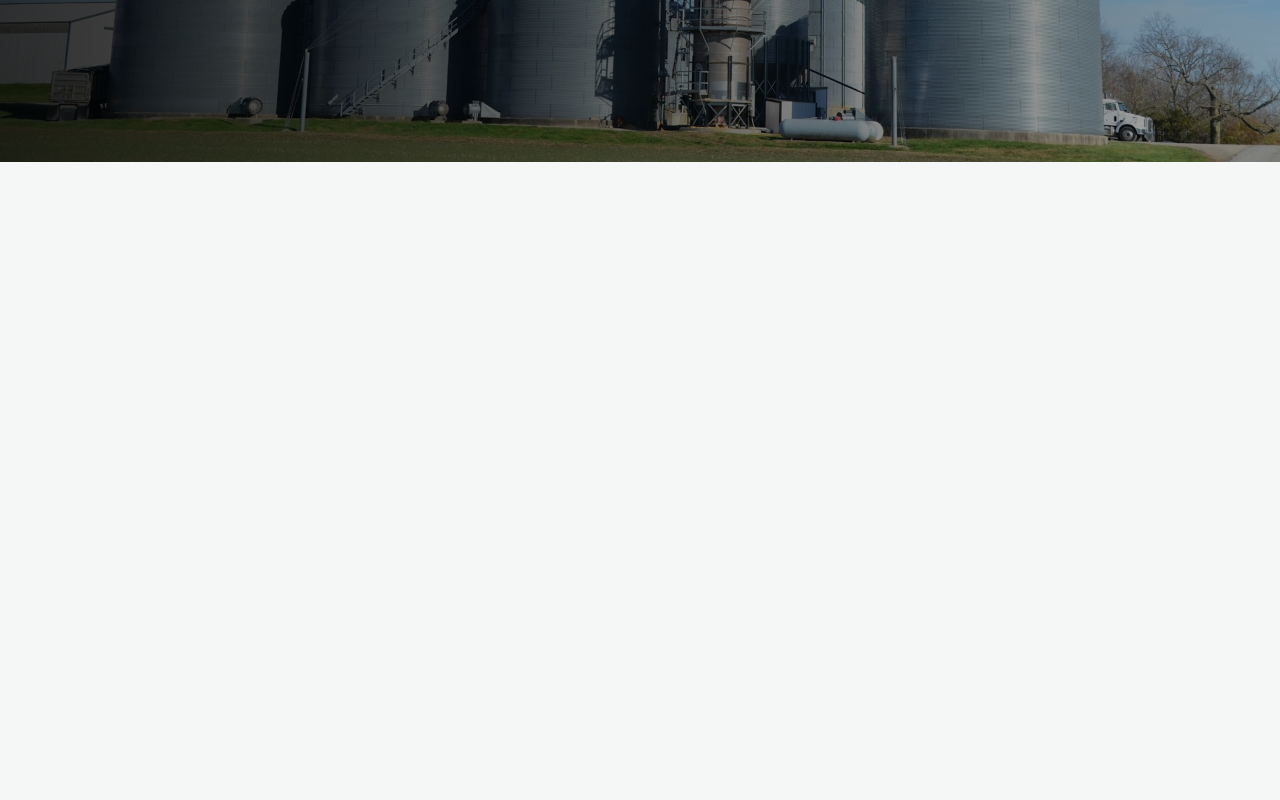
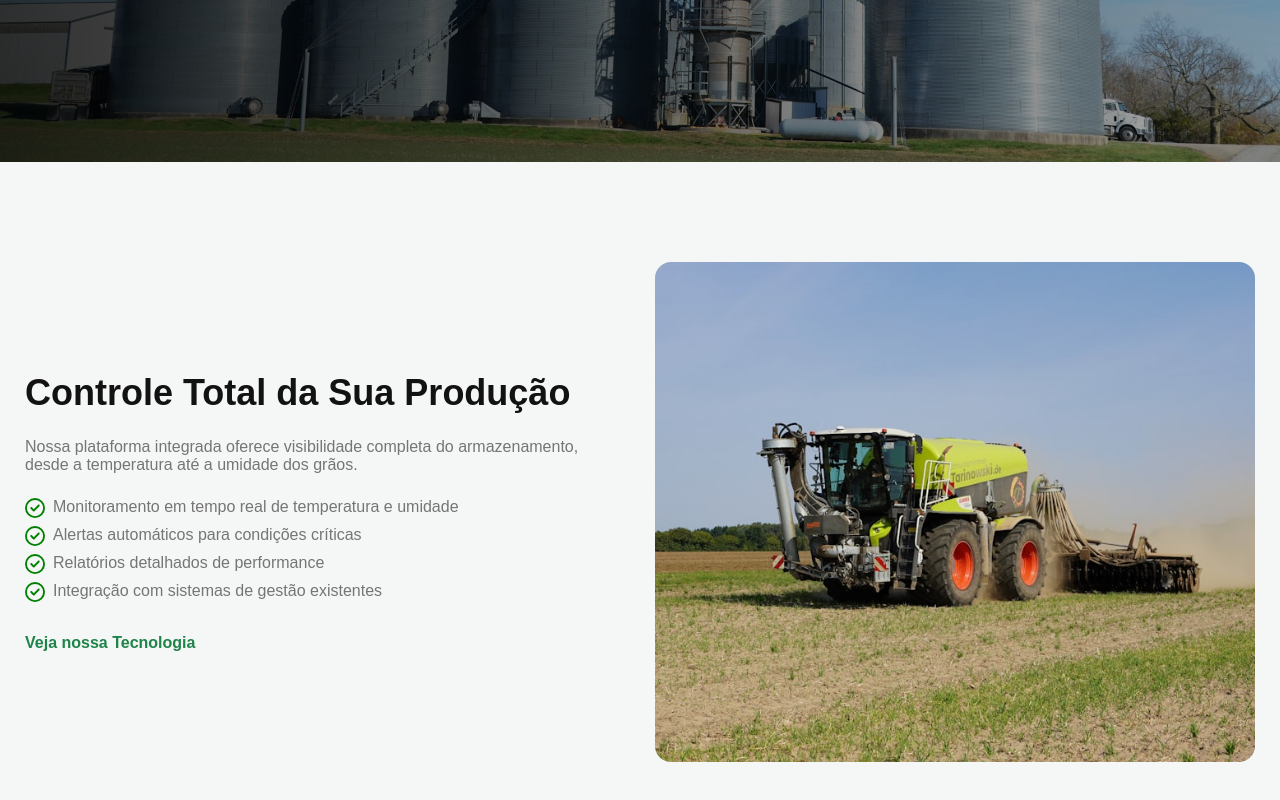
Before and after one commit to EduardoSchultz505/PI-2026-Grupo2, a React (Vite) app: page / in a window 1280 px wide. Shown: the part 638-1438 px from the top of the page. Before the commit the page ends 800 px from the top, so only its background shows below. Built offline with nearby package versions, Linux system fonts and the light colour scheme; a web font is replaced by a local one.

Commit message:
Criação de uma nova seção do site

```diff
--- a/package.json
+++ b/package.json
@@ -13,6 +13,7 @@
     "better-sqlite3": "^12.8.0",
     "react": "^19.2.4",
     "react-dom": "^19.2.4",
+    "react-icons": "^5.6.0",
     "react-router-dom": "^7.14.0",
     "recharts": "^3.8.1",
     "sqlite3": "^6.0.1"
--- a/src/Home.jsx
+++ b/src/Home.jsx
@@ -1,4 +1,7 @@
 import { Link } from "react-router-dom";
+import { FaRegCircleCheck } from "react-icons/fa6";
+import Trator from "./assets/trator.jpg"
+
 
 import "./index.css"
 export default function HomePage() {
@@ -7,12 +10,27 @@ export default function HomePage() {
       <section className="hero">
         <div className="hero-conteudo">
           <h1>SiloTech</h1>
-          <p>Transformando a gestão de armazenamento agrícola com<br></br>
-          tecnologia de ponta. Monitoramento inteligente, controle total<br></br>
+          <p>Transformando a gestão de armazenamento agrícola com
+          tecnologia de ponta. Monitoramento inteligente, controle total
           e eficiência para sua produção.</p>
-
           <Link className="iniciar" to="/cadastro">Iniciar Agora</Link>
         </div>
+      </section>
+      <section className="section2">
+        <div className="texto2">
+          <h1>Controle Total da Sua Produção</h1>
+          <p>Nossa plataforma integrada oferece visibilidade completa do armazenamento, desde a temperatura até a umidade dos grãos.</p>
+
+          <div>
+            <div className="items"><FaRegCircleCheck/><span>Monitoramento em tempo real de temperatura e umidade</span></div>
+            <div className="items"><FaRegCircleCheck/><span>Alertas automáticos para condições críticas</span></div>
+            <div className="items"><FaRegCircleCheck/><span>Relatórios detalhados de performance</span></div>
+            <div className="items"><FaRegCircleCheck/><span>Integração com sistemas de gestão existentes</span></div>
+          </div>
+
+          <Link to="/tecnologia" className="Tecnologia">Veja nossa Tecnologia</Link>
+        </div>
+        <img src={Trator}></img>
       </section>
     </div>
   );
--- a/src/Navbar.css
+++ b/src/Navbar.css
@@ -4,12 +4,17 @@
 
 nav {
   background-color: #ffffff; /* Preto: #1a1a1a Cinza: #4a4a4a Branco: #f5f7f6*/
-  width: 100% auto; /* Verdes: #2ecc71 #27ae60 #1e8449 */
+  width: 100%; /* Verdes: #2ecc71 #27ae60 #1e8449 */
   height: 80px;
   display: flex;
   align-items: center;
   justify-content: space-between;
   padding: 0 50px;
+  position: sticky;
+  top: 0;
+  left: 0;
+  box-sizing: border-box;
+
 }
 .url {
   list-style: none;
--- a/src/index.css
+++ b/src/index.css
@@ -22,6 +22,7 @@ body {
 
 .hero-conteudo {
   height: 260px;
+  width: 42%;
   margin-left: 80px;
   display: flex;
   justify-content: space-between;
@@ -39,11 +40,59 @@ body {
 }
 
 .iniciar {
-  width: 180px;
+  width: 120px;
   text-align: center;
   background-color: #27ae60;
   color: #f5f7f6;
   padding: 12px;
-  font-size: 24px;
+  font-size: 18px;
   border-radius: 8px;
 }
+
+.section2 {
+  height: 700px;
+  display: flex;
+  align-items: center;
+  justify-content: space-around;
+}
+
+.section2 img {
+  height: 500px;
+  width: 600px;
+  object-fit: cover;
+  border-radius: 16px;
+}
+
+.texto2 {
+  width: 580px;
+  height: 280px;
+  display: flex;
+  justify-content: space-between;
+  flex-direction: column;
+}
+
+.texto2 h1 {
+  font-size: 36px;
+}
+
+.texto2 p {
+  color: #757575;
+}
+
+.Tecnologia {
+  color: #1e8449;
+  font-weight: 700;
+}
+
+.items {
+  display: flex;
+  gap: 8px;
+  color: #757575;
+  margin-bottom: 8px;
+}
+
+.items svg {
+  font-size: 20px;
+  color: green;
+  text-align: center;
+}
```
Also changed, not shown: src/assets/trator.jpg (added), 1 other file (tests, documents, lock files or other folders).
